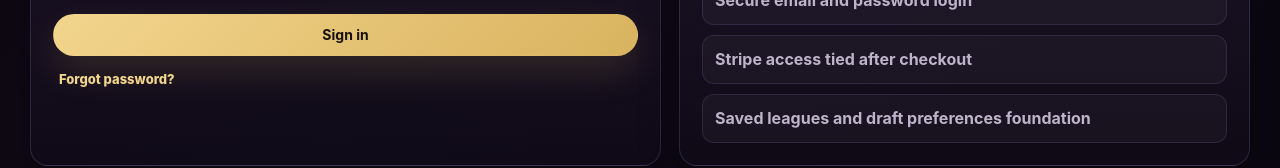
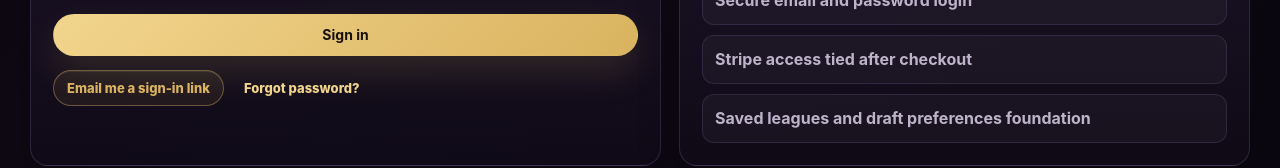
Before and after one commit to theblitzroom/TheBlitzRoom-Fantasy, a Next.js app: page /login in a window 1280 px wide. Shown: the part 742-910 px from the top of the page. Built offline with nearby package versions, Linux system fonts and the light colour scheme; no server answers.

Commit message:
Add passwordless login fallback

```diff
--- a/app/globals.css
+++ b/app/globals.css
@@ -842,6 +842,40 @@ td {
   box-shadow: 0 0 0 3px rgba(217, 179, 95, 0.12);
 }
 
+.auth-secondary-actions {
+  display: flex;
+  align-items: center;
+  flex-wrap: wrap;
+  gap: 8px 14px;
+}
+
+.auth-link-button {
+  border: 1px solid rgba(217, 179, 95, 0.4);
+  border-radius: 999px;
+  color: var(--gold);
+  cursor: pointer;
+  background: rgba(217, 179, 95, 0.08);
+  box-shadow: inset 0 1px 0 rgba(255, 255, 255, 0.08);
+  font-size: 13px;
+  font-weight: 850;
+  padding: 9px 13px;
+  transition: border-color 180ms ease, background 180ms ease, color 180ms ease, transform 180ms ease;
+}
+
+.auth-link-button:hover {
+  border-color: rgba(217, 179, 95, 0.7);
+  background: rgba(217, 179, 95, 0.14);
+  color: var(--gold-2);
+  transform: translateY(-1px);
+}
+
+.auth-link-button:disabled {
+  border-color: var(--border);
+  color: var(--faint);
+  cursor: wait;
+  transform: none;
+}
+
 .auth-reset-link {
   justify-self: start;
   border: 0;
--- a/components/AuthPanel.tsx
+++ b/components/AuthPanel.tsx
@@ -1,6 +1,6 @@
 "use client";
 
-import { useMemo, useState } from "react";
+import { useEffect, useMemo, useState } from "react";
 import type { FormEvent } from "react";
 import { createSupabaseBrowserClient } from "@/lib/supabase/client";
 
@@ -32,12 +32,21 @@ export function AuthPanel({ defaultRedirectTo }: AuthPanelProps) {
   const [mode, setMode] = useState<AuthMode>("signin");
   const [email, setEmail] = useState("");
   const [password, setPassword] = useState("");
+  const [linkLoading, setLinkLoading] = useState(false);
   const [resetLoading, setResetLoading] = useState(false);
   const [loading, setLoading] = useState(false);
   const [message, setMessage] = useState("");
   const [error, setError] = useState("");
 
   const supabase = useMemo(() => createSupabaseBrowserClient(), []);
+
+  useEffect(() => {
+    const authError = new URLSearchParams(window.location.search).get("auth_error");
+
+    if (authError) {
+      setError(authError);
+    }
+  }, []);
 
   function requestedRedirect() {
     const next = new URLSearchParams(window.location.search).get("next");
@@ -130,6 +139,39 @@ export function AuthPanel({ defaultRedirectTo }: AuthPanelProps) {
     }
   }
 
+  async function sendSignInLink() {
+    setLinkLoading(true);
+    setMessage("");
+    setError("");
+
+    try {
+      const trimmedEmail = email.trim();
+
+      if (!trimmedEmail) {
+        throw new Error("Enter your email address first, then request a sign-in link.");
+      }
+
+      const redirectTarget = requestedRedirect() ?? "/account";
+      const { error: otpError } = await supabase.auth.signInWithOtp({
+        email: trimmedEmail,
+        options: {
+          emailRedirectTo: `${window.location.origin}/auth/callback?next=${encodeURIComponent(redirectTarget)}`,
+          shouldCreateUser: true
+        }
+      });
+
+      if (otpError) {
+        throw otpError;
+      }
+
+      setMessage("Sign-in link sent. Open the email on this device to finish logging in.");
+    } catch (caught) {
+      setError(caught instanceof Error ? caught.message : "Sign-in link failed.");
+    } finally {
+      setLinkLoading(false);
+    }
+  }
+
   return (
     <div className="auth-card">
       <div className="auth-tabs" role="tablist" aria-label="Account access">
@@ -170,9 +212,14 @@ export function AuthPanel({ defaultRedirectTo }: AuthPanelProps) {
           {loading ? "Working..." : mode === "signin" ? "Sign in" : "Create account"}
         </button>
         {mode === "signin" ? (
-          <button className="auth-reset-link" disabled={resetLoading} onClick={sendPasswordReset} type="button">
-            {resetLoading ? "Sending reset email..." : "Forgot password?"}
-          </button>
+          <div className="auth-secondary-actions">
+            <button className="auth-link-button" disabled={linkLoading} onClick={sendSignInLink} type="button">
+              {linkLoading ? "Sending sign-in link..." : "Email me a sign-in link"}
+            </button>
+            <button className="auth-reset-link" disabled={resetLoading} onClick={sendPasswordReset} type="button">
+              {resetLoading ? "Sending reset email..." : "Forgot password?"}
+            </button>
+          </div>
         ) : null}
         {message ? <p className="auth-message">{message}</p> : null}
         {error ? <p className="sync-error">{error}</p> : null}
```
Also changed, not shown: app/auth/callback/route.ts (+17 -2 lines).
